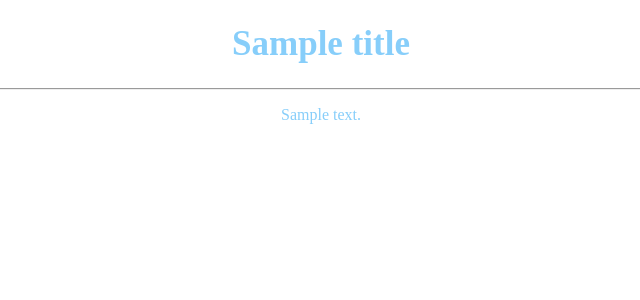
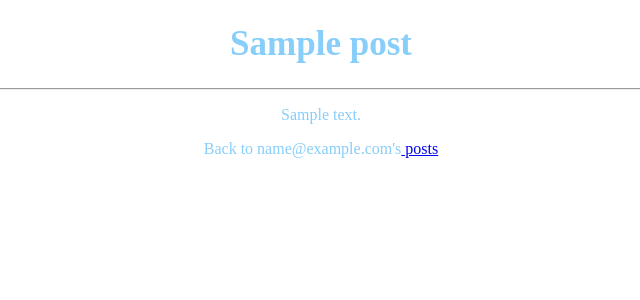
Before and after one commit to Bradleywboggs/blogz, a Flask app: template templates/displaypost.html in a window 1280 px wide. Shown: the part 54-354 px from the top of the page, without its empty margins (319-959 px from the left). Run offline with Flask 2, Linux system fonts and the light colour scheme; the visitor is signed in with stand-in values (Sample User, id 1); tables that the repository leaves empty hold one stand-in row (values such as "Sample post"); the template is opened without the code that fills it: values that come from a table or form of the project are taken from there, most other values are stand-ins (such as "Sample title", 1, 10 or a date in 2020).

Commit message:
Finished linking within user/post pages

```diff
--- a/main.py
+++ b/main.py
@@ -154,8 +154,7 @@ def get_blogs():
     else:
         post_id = int(request.args.get('id'))
         post = Post.query.get(post_id)
-        return render_template('displaypost.html',title=post.title, body=post.body, pub_date=post.pub_date)
-
+        return render_template('displaypost.html',post=post)
 @app.route('/blog', methods=['POST'])
 def post_blogs():
     title = request.form['title']
--- a/templates/displaypost.html
+++ b/templates/displaypost.html
@@ -2,8 +2,9 @@
 
 {% block content %}
 
-<h1>{{title}}</h1>
+<h1>{{post.title}}</h1>
 <hr />
-<p>{{body}}</p>
+<p>{{post.body}}</p>
 
+<p>Back to {{post.author.email}}'s<a href='/index?id={{post.author_id}}'> posts</a> </p>
 {% endblock %}
--- a/templates/displayposts.html
+++ b/templates/displayposts.html
@@ -2,7 +2,7 @@
 
 {% block content %}
 {% for post in posts %}
-<h3>{{post.title}}</h3>
+<h3><a href='/blog?id={{post.id}}'>{{post.title}}</a></h3>
 <hr />
 <p>{{post.body}}</p>
 {% endfor %}
```
